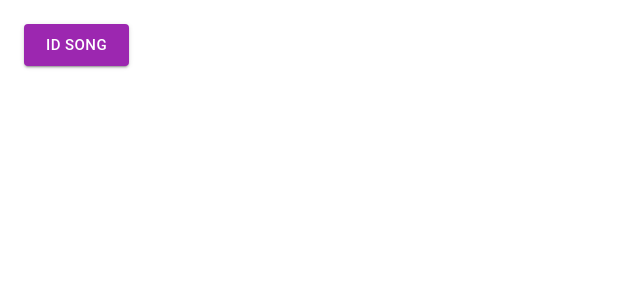
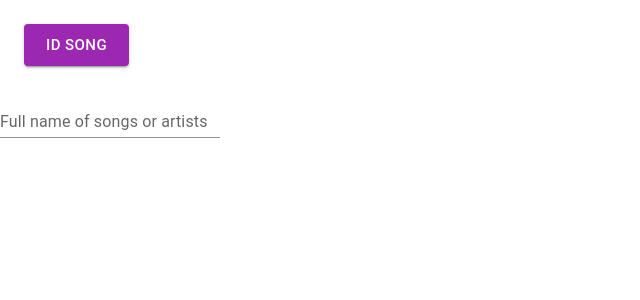
Before and after one commit to sharp0111/idm-ui, a Next.js app: page / in a window 1280 px wide. Shown: the top 300 px of the page, without its empty margins (0-640 px from the left). Built offline with nearby package versions, Linux system fonts and the light colour scheme.

Commit message:
Add Search page

```diff
--- a/pages/home/home-container.tsx
+++ b/pages/home/home-container.tsx
@@ -1,15 +1,17 @@
 import React from 'react'
 import { Button, ButtonGroup } from '../../components'
 import { ActiveLink, ID_SONG_URL } from '../routing'
+import { Search } from '../search'
 
 import { MSG_ID_SONG } from './messages'
 
 export function HomeContainer() {
   return (
-    <ButtonGroup>
+    <>
       <ActiveLink href={ID_SONG_URL}>
         <Button color="secondary" variant="contained" size="large">{MSG_ID_SONG}</Button>
       </ActiveLink>
-    </ButtonGroup>
+      <Search />
+    </>
   )
 }
--- a/pages/routing/index.ts
+++ b/pages/routing/index.ts
@@ -1,2 +1,2 @@
 export { ActiveLink } from './active-link'
-export { ID_SONG_URL, CHART_URL, DETAILS_URL } from './links'
+export { ID_SONG_URL, CHART_URL, DETAILS_URL, SEARCH_URL } from './links'
--- a/pages/routing/links.ts
+++ b/pages/routing/links.ts
@@ -1,3 +1,4 @@
 export const ID_SONG_URL = '/id-song'
 export const CHART_URL = '/chart'
 export const DETAILS_URL = '/details'
+export const SEARCH_URL = '/search'
--- /dev/null
+++ b/pages/search/index.ts
@@ -0,0 +1 @@
+export { Search } from './search'
--- /dev/null
+++ b/pages/search/messages.ts
@@ -0,0 +1 @@
+export const LABEL = 'Full name of songs or artists'
--- /dev/null
+++ b/pages/search/search.tsx
@@ -0,0 +1,10 @@
+import React from 'react'
+import { TextField } from '../../components'
+
+import { LABEL } from './messages'
+
+export function Search() {
+  return (
+    <TextField id="standard-basic" label={LABEL} variant="standard" />
+  )
+}
```
